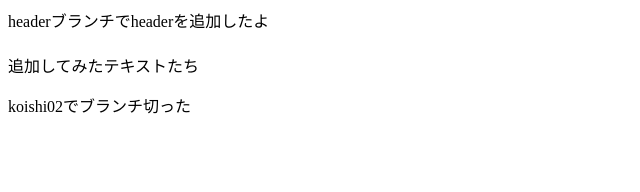
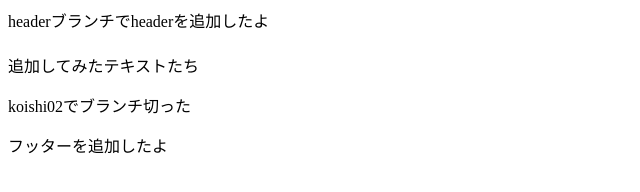
Before and after one commit to 93kk/git-practice, a plain HTML site: page index.html in a window 1280 px wide. Shown: the whole page, without its empty margins (0-640 px from the left). Drawn offline with Linux system fonts and the light colour scheme.

Commit message:
フッターを編集

```diff
--- a/index.html
+++ b/index.html
@@ -16,5 +16,9 @@
     <section class="koishi02">
         <p>koishi02でブランチ切った</p>
     </section>
+
+    <footer>
+        フッターを追加したよ
+    </footer>
 </body>
 </html>
```
